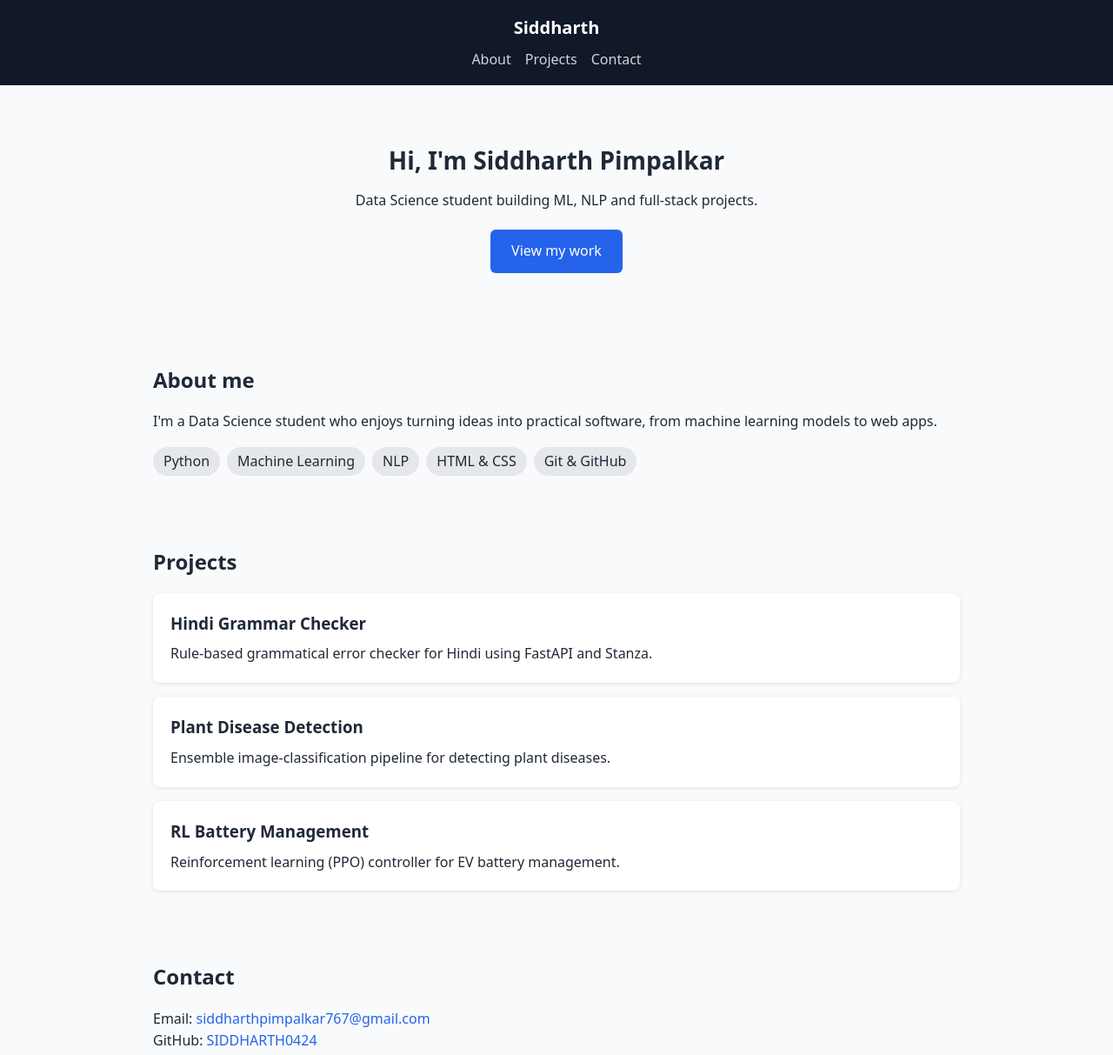
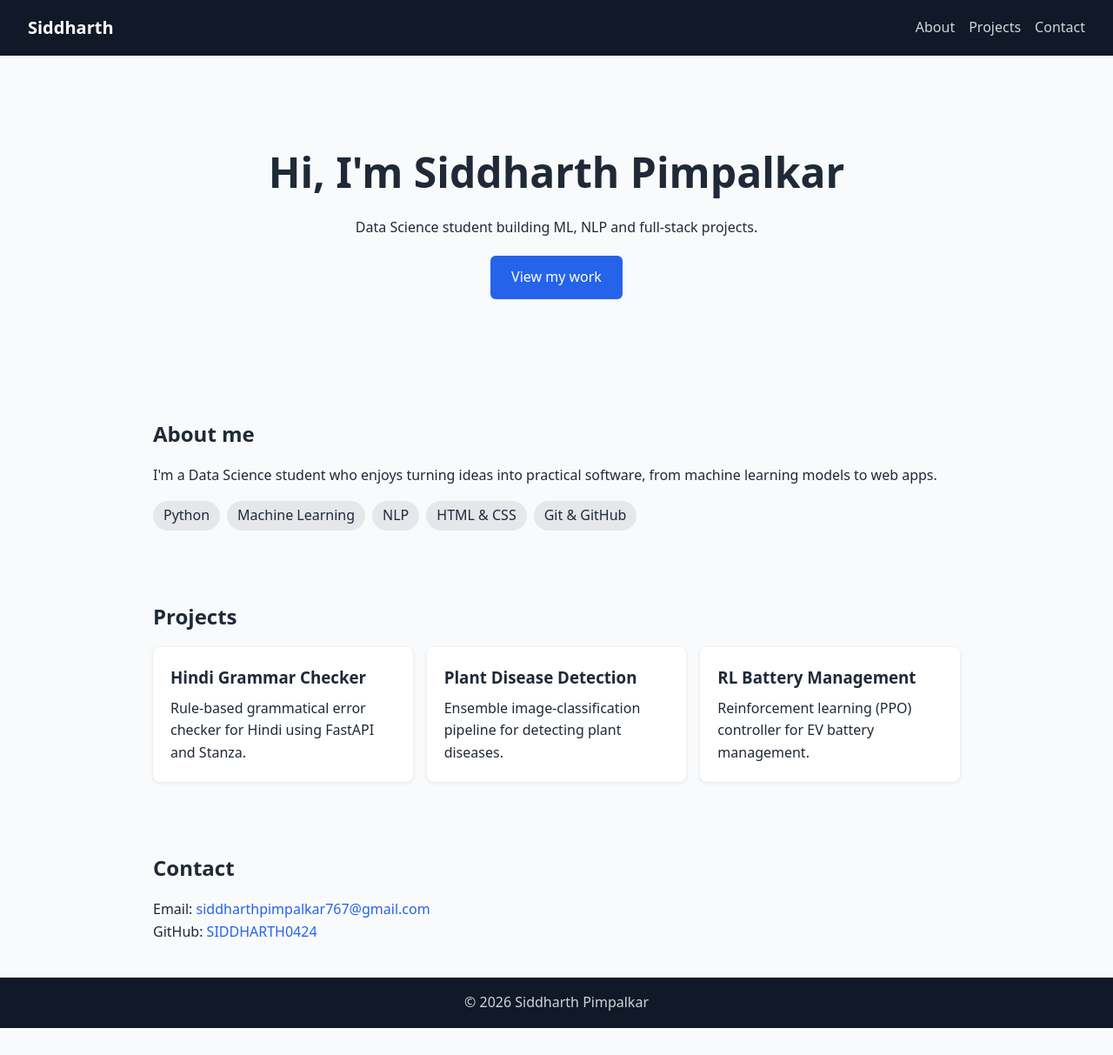
Before and after one commit to SIDDHARTH0424/portfolio, a plain HTML site: page index.html in a window 1280 px wide. Shown: the top 1213 px of the page at 87% size. After the commit the page ends 1182 px from the top, so only its background shows below. Drawn offline with Linux system fonts and the light colour scheme.

Commit message:
Add responsive breakpoints for tablet and desktop

```diff
--- a/style.css
+++ b/style.css
@@ -50,3 +50,14 @@ h2 { margin-bottom: 1rem; }
 .card h3 { margin-bottom: 0.5rem; }
 
 footer { background: #111827; color: #d1d5db; text-align: center; padding: 1rem; }
+@media (min-width: 768px) {
+  nav { flex-direction: row; justify-content: space-between; padding: 1rem 2rem; }
+  .hero h1 { font-size: 2.5rem; }
+  .cards { grid-template-columns: repeat(2, 1fr); }
+}
+
+@media (min-width: 1280px) {
+  .hero { padding: 6rem 1rem; }
+  .hero h1 { font-size: 3rem; }
+  .cards { grid-template-columns: repeat(3, 1fr); }
+}
```
